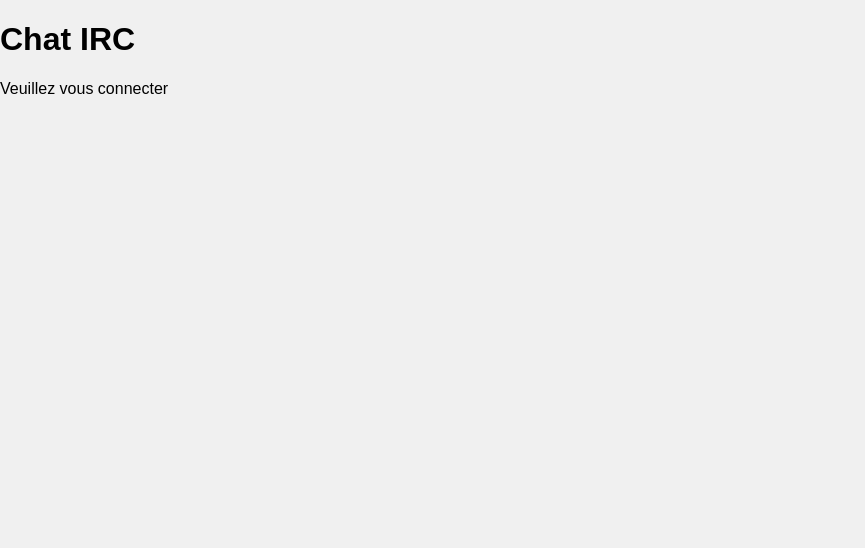
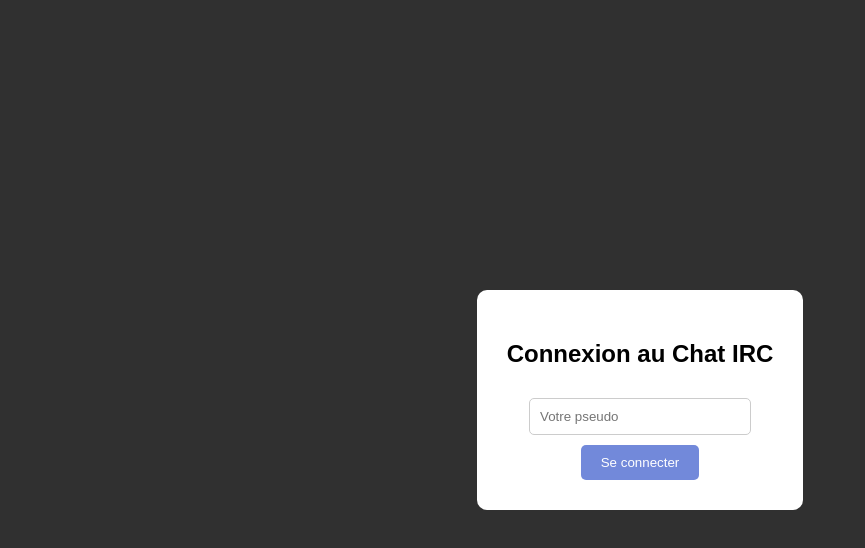
Before and after one commit to Mavrokai/IRC, a React (Vite) app in the folder client/: page / in a window 1280 px wide. Shown: the top 548 px of the page, without its empty margins (0-865 px from the left). Built offline with nearby package versions, Linux system fonts and the light colour scheme.

Commit message:
feat: Add view in app.jsx

```diff
--- a/client/src/App.jsx
+++ b/client/src/App.jsx
@@ -1,16 +1,17 @@
 import React, { useState } from "react";
+import LoginModal from "./components/LoginModal.jsx";
 
 function App() {
   const [isLoggedIn, setIsLoggedIn] = useState(false);
   const [login, setLogin] = useState("");
 
+  const handleLogin = (pseudo) => {
+    setLogin(pseudo);
+    setIsLoggedIn(true);
+  };
+
   if (!isLoggedIn) {
-    return (
-      <div>
-        <h1>Chat IRC</h1>
-        <p>Veuillez vous connecter</p>
-      </div>
-    );
+    return <LoginModal onLogin={handleLogin} />;
   }
 
   return (
```
